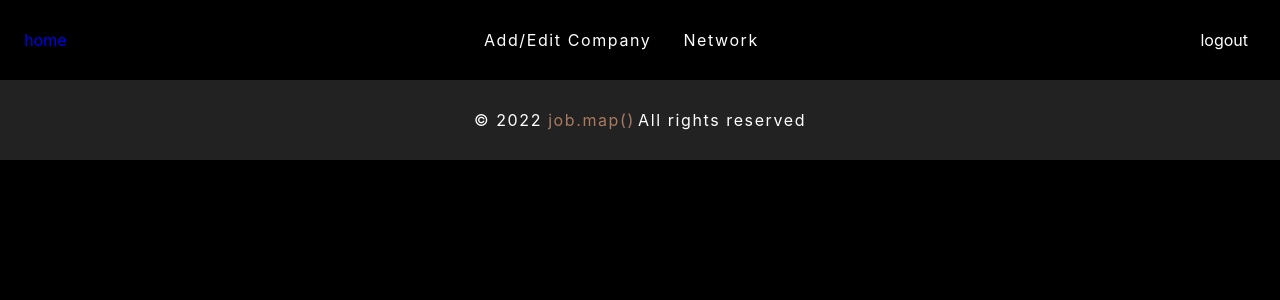
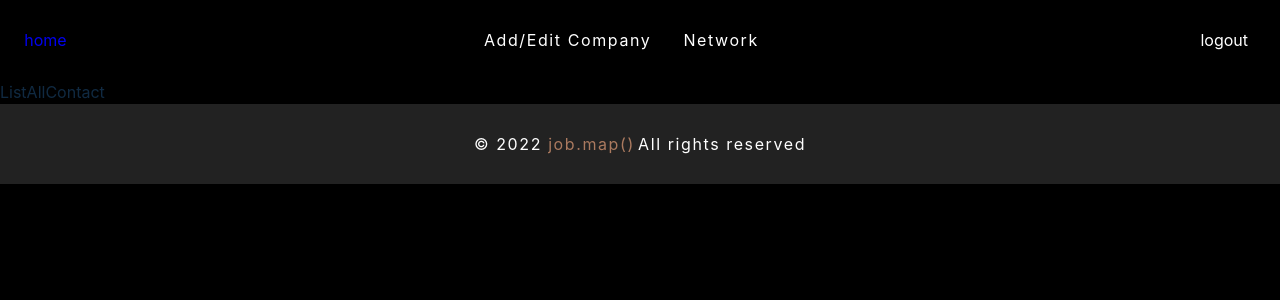
Before and after one commit to hopeVaughn/job_map, a React (Create React App) app: page /network in a window 1280 px wide. Shown: the top 300 px of the page. Built offline with nearby package versions, Linux system fonts and the light colour scheme.

Commit message:
create a component ListAllContact.js and a route on App.js for network

```diff
--- a/src/App.js
+++ b/src/App.js
@@ -1,7 +1,7 @@
 import './index.css';
 import { BrowserRouter as Router, Routes, Route } from 'react-router-dom';
 import { Navbar, Footer } from "./components"
-import { Home, LandingPage, ListedCompanies, CompanyPage, Login } from './pages';
+import { Home, LandingPage, ListedCompanies, CompanyPage, Login, Network } from './pages';
 import { useState } from "react";
 
 function App() {
@@ -19,6 +19,7 @@ function App() {
         <Route path='companies' element={<ListedCompanies levelClicked={levelClicked}  />} />
         <Route path='companies/:id' element={<CompanyPage />} />
         <Route path='login' element={<Login setAuth={setAuth}/>} />
+        <Route path='network' element={<Network />} />
 
       </Routes>
       <Footer />
--- /dev/null
+++ b/src/components/ListAllContact.js
@@ -0,0 +1,19 @@
+import React from 'react'
+
+function ListAllContact() {
+
+
+
+
+
+  return (
+
+
+    <div>ListAllContact</div>
+
+
+  )
+
+}
+
+export default ListAllContact
--- a/src/components/index.js
+++ b/src/components/index.js
@@ -7,6 +7,7 @@ import Resume from "./Resume";
 import Sidebar from "./Sidebar";
 import Contact from "./Contact";
 import Networks from "./Networks";
+import ListAllContact from "./ListAllContact";
 export {
   Navbar,
   Footer,
@@ -16,5 +17,6 @@ export {
   Resume,
   Contact,
   Networks,
-  Sidebar
+  Sidebar,
+  ListAllContact
 }
--- a/src/pages/Network.js
+++ b/src/pages/Network.js
@@ -1,8 +1,14 @@
+import ListAllContact from '../components/ListAllContact'
+
 import React from 'react'
 
 function Network() {
   return (
-    <div>Network</div>
+    <div>
+
+    <ListAllContact />
+
+    </div>
   )
 }
 
```
